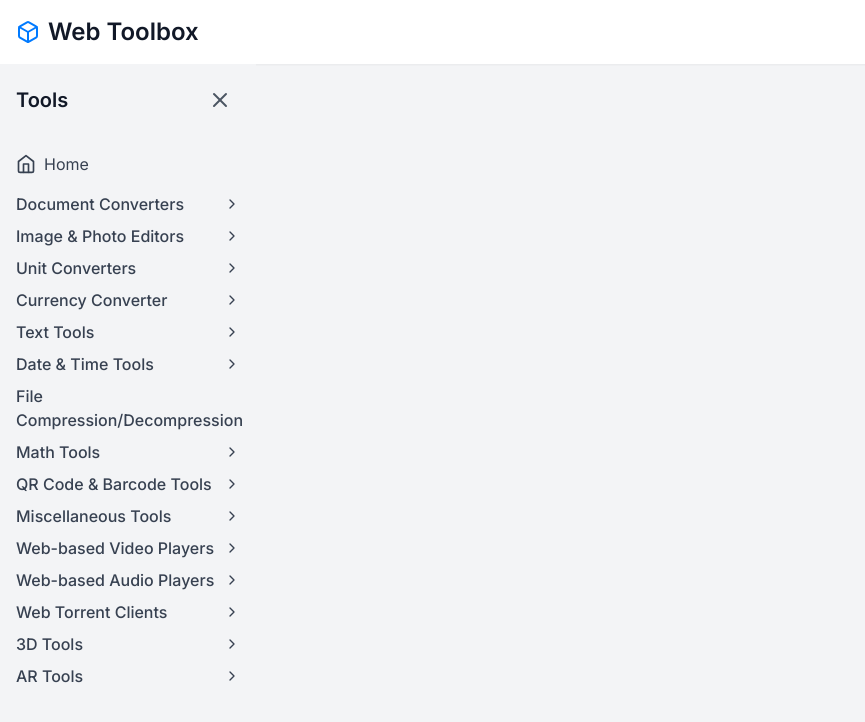
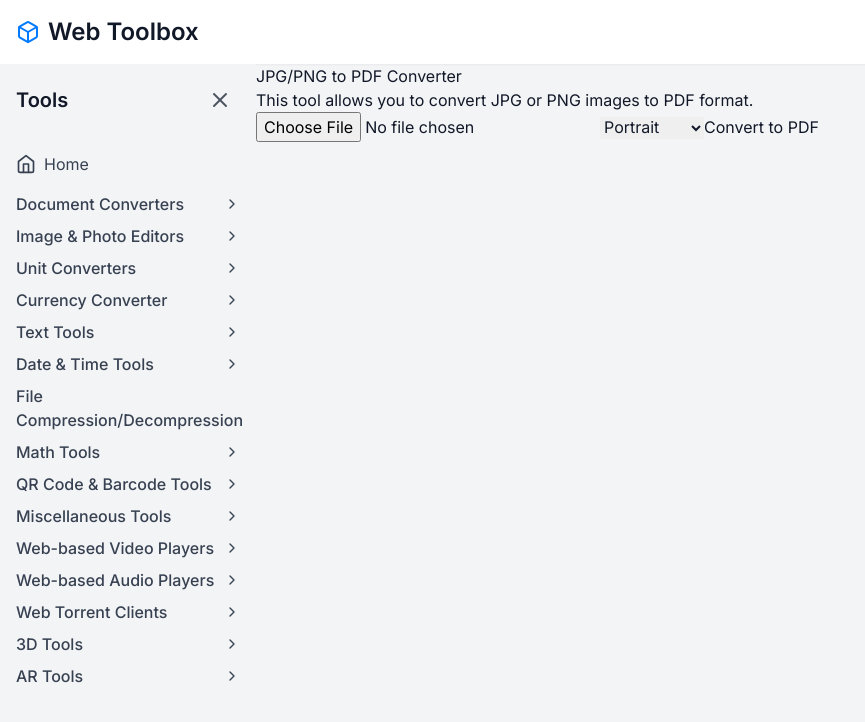
Before and after one commit to Sandipwalke/sb1-umbtiw, a React (Vite) app: page /document-converters/jpg/png-to-pdf in a window 1280 px wide. Shown: the top 722 px of the page, without its empty margins (0-865 px from the left). Built offline with nearby package versions, Linux system fonts and the light colour scheme.

Commit message:
image to pdf

```diff
--- a/src/App.tsx
+++ b/src/App.tsx
@@ -140,7 +140,7 @@ function App() {
             <Route path="/document-converters/pdf-to-excel" element={<PdfToExcel />} />
             <Route path="/document-converters/excel-to-pdf-converter" element={<ExcelToPdf />} />
             <Route path="/document-converters/pdf-to-jpg/png" element={<PdfToImage />} />
-            <Route path="/document-converters/jpg-png-to-pdf" element={<ImageToPdf />} />
+            <Route path="/document-converters/jpg/png-to-pdf" element={<ImageToPdf />} />
             <Route path="/document-converters/file-format-converters" element={<FileFormatConverters />} />
             <Route path="/document-converters/epub-to-pdf" element={<EpubToPdf />} />
             <Route path="/document-converters/odt-to-pdf" element={<OdtToPdf />} />
--- a/src/components/tools/ImageToPdf.tsx
+++ b/src/components/tools/ImageToPdf.tsx
@@ -1,11 +1,64 @@
-import React from 'react';
+import React, { useState } from 'react';
+import { jsPDF } from 'jspdf';
 
 const ImageToPdf: React.FC = () => {
+  const [image, setImage] = useState<File | null>(null);
+  const [orientation, setOrientation] = useState<'portrait' | 'landscape'>('portrait');
+
+  const handleImageChange = (event: React.ChangeEvent<HTMLInputElement>) => {
+    if (event.target.files && event.target.files[0]) {
+      setImage(event.target.files[0]);
+    }
+  };
+
+  const handleOrientationChange = (event: React.ChangeEvent<HTMLSelectElement>) => {
+    setOrientation(event.target.value as 'portrait' | 'landscape');
+  };
+
+  const convertToPdf = async () => {
+    if (!image) return;
+
+    const img = new Image();
+    img.src = URL.createObjectURL(image);
+
+    img.onload = () => {
+      const pdf = new jsPDF({ orientation });
+      const pageWidth = pdf.internal.pageSize.getWidth();
+      const pageHeight = pdf.internal.pageSize.getHeight();
+
+      const imgWidth = img.width;
+      const imgHeight = img.height;
+
+      // Calculate the aspect ratio
+      const aspectRatio = imgWidth / imgHeight;
+
+      let pdfWidth = pageWidth;
+      let pdfHeight = pageWidth / aspectRatio;
+
+      if (pdfHeight > pageHeight) {
+        pdfHeight = pageHeight;
+        pdfWidth = pageHeight * aspectRatio;
+      }
+
+      pdf.addImage(img, 'PNG', 0, 0, pdfWidth, pdfHeight);
+      pdf.save('download.pdf');
+    };
+
+    img.onerror = () => {
+      console.error('Failed to load image');
+    };
+  };
+
   return (
     <div>
       <h1>JPG/PNG to PDF Converter</h1>
       <p>This tool allows you to convert JPG or PNG images to PDF format.</p>
-      {/* Add the actual conversion logic and UI here */}
+      <input type="file" accept="image/png, image/jpeg" onChange={handleImageChange} />
+      <select value={orientation} onChange={handleOrientationChange}>
+        <option value="portrait">Portrait</option>
+        <option value="landscape">Landscape</option>
+      </select>
+      <button onClick={convertToPdf} disabled={!image}>Convert to PDF</button>
     </div>
   );
 };
```
